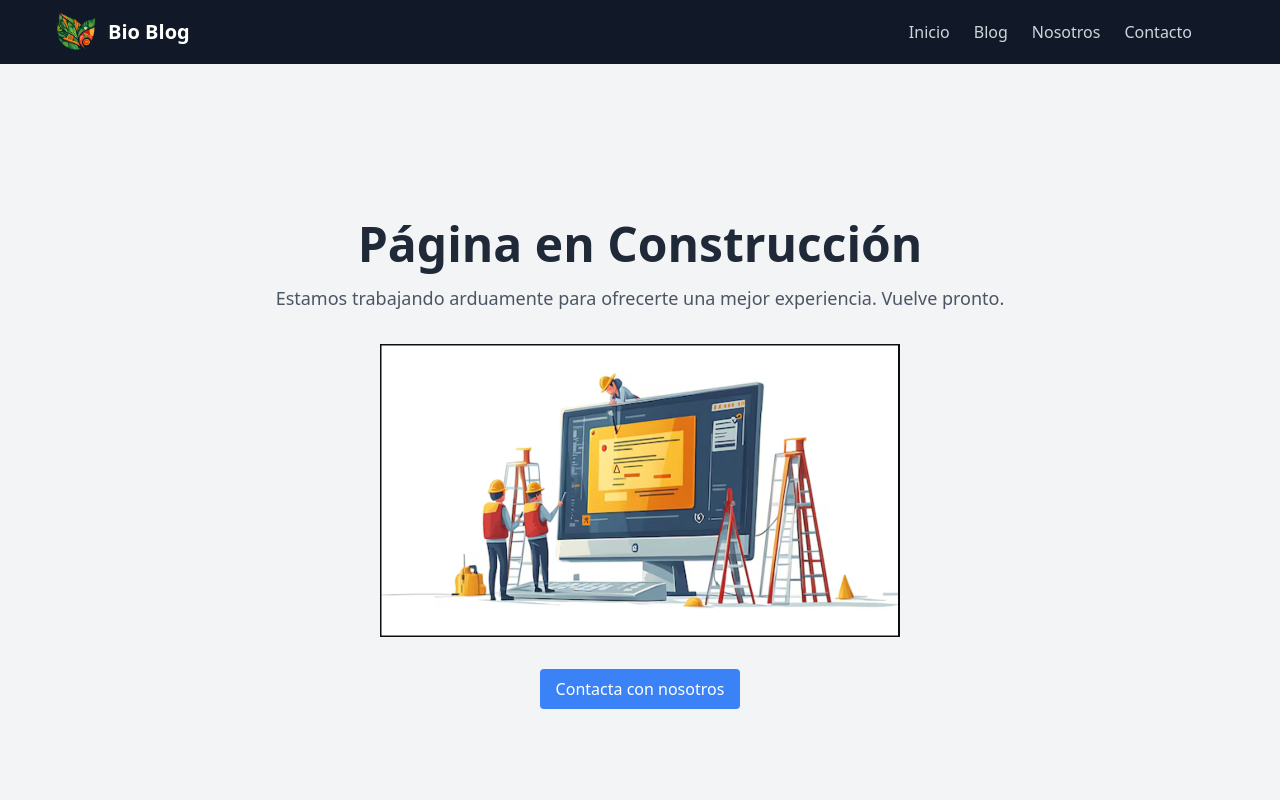
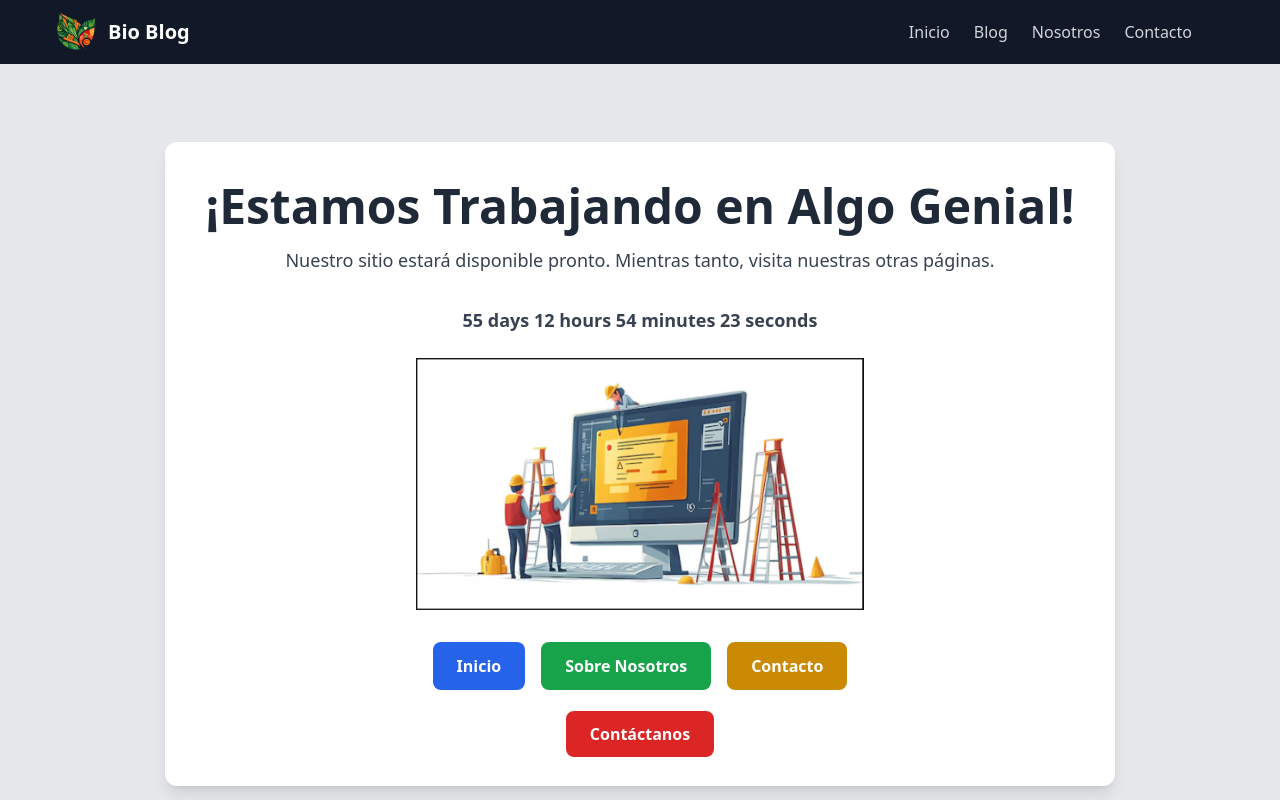
Before and after one commit to juanvprada/SavingTimeOficial, a React (Vite) app in the folder client-frontend/: page /construccion in a window 1280 px wide. Shown: the top 800 px of the page. Built offline with nearby package versions, Linux system fonts and the light colour scheme.

Commit message:
Feat: add cookie consent and under construction

```diff
--- /dev/null
+++ b/client-frontend/src/components/CookieConsent.jsx
@@ -0,0 +1,68 @@
+import React, { useState } from "react";
+import { FaCookieBite } from "react-icons/fa";
+import { AiOutlineClose } from "react-icons/ai";
+
+const CookieConsent = () => {
+  const [showConsent, setShowConsent] = useState(true);
+  const [showPreferences, setShowPreferences] = useState(false);
+
+  const handleAcceptAll = () => {
+    // Implementar la lógica para aceptar todas las cookies
+    setShowConsent(false);
+  };
+
+  const handleDeclineAll = () => {
+    // Implementar la lógica para rechazar todas las cookies
+    setShowConsent(false);
+  };
+
+  const handleSavePreferences = () => {
+    // Implementar la lógica para guardar las preferencias de cookies
+    setShowConsent(false);
+    setShowPreferences(false);
+  };
+
+  if (!showConsent) return null;
+
+  return (
+    <div className="fixed bottom-0 inset-x-0 bg-gray-900 text-white p-6 flex flex-col md:flex-row justify-between items-center shadow-lg z-50">
+      {!showPreferences ? (
+        <>
+          <div className="flex items-center space-x-4">
+            <FaCookieBite className="text-yellow-400 text-4xl" />
+            <p>Este sitio utiliza cookies para mejorar su experiencia. Al continuar navegando, aceptas nuestro uso de cookies.</p>
+          </div>
+          <div className="flex space-x-2 mt-4 md:mt-0">
+  <button onClick={handleAcceptAll} className="bg-green-500 px-3 py-1 rounded-lg hover:bg-green-600 transition duration-300 text-sm">Aceptar Todo</button>
+  <button onClick={() => setShowPreferences(true)} className="bg-yellow-500 px-3 py-1 rounded-lg hover:bg-yellow-600 transition duration-300 text-sm">Preferencias</button>
+  <button onClick={handleDeclineAll} className="bg-red-500 px-3 py-1 rounded-lg hover:bg-red-600 transition duration-300 text-sm">Rechazar Todo</button>
+</div>
+
+        </>
+      ) : (
+        <div className="w-full">
+          <div className="flex justify-end">
+            <AiOutlineClose className="text-2xl cursor-pointer" onClick={() => setShowPreferences(false)} />
+          </div>
+          <h2 className="text-xl font-bold mb-4">Preferencias de Cookies</h2>
+          <p className="mb-4">Seleccione sus preferencias para las cookies:</p>
+          <div className="mb-4">
+            <input type="checkbox" id="necessary" defaultChecked disabled />
+            <label htmlFor="necessary" className="ml-2">Cookies Necesarias</label>
+          </div>
+          <div className="mb-4">
+            <input type="checkbox" id="analytics" />
+            <label htmlFor="analytics" className="ml-2">Cookies de Analítica</label>
+          </div>
+          <div className="mb-4">
+            <input type="checkbox" id="marketing" />
+            <label htmlFor="marketing" className="ml-2">Cookies de Marketing</label>
+          </div>
+          <button onClick={handleSavePreferences} className="bg-blue-500 px-4 py-2 rounded-lg hover:bg-blue-600 transition duration-300">Guardar Preferencias</button>
+        </div>
+      )}
+    </div>
+  );
+};
+
+export default CookieConsent;
--- a/client-frontend/src/pages/Home.jsx
+++ b/client-frontend/src/pages/Home.jsx
@@ -6,6 +6,7 @@ import Carousel from "../components/Carousel";
 // import market from "../assets/news/market.jpg";
 import AuthForm from '../components/AuthForm';
 import useStore from '../store/store';
+import CookieConsent from '../components/CookieConsent';
 
 
 const Home = () => {
@@ -32,7 +33,6 @@ const Home = () => {
           </div>
       </div>
 
-      {/* Sección adicional */}
       {/* Sección adicional */}
       <section className="container mx-auto py-12 px-4">
         <div className="w-full mb-8">
@@ -122,6 +122,7 @@ const Home = () => {
           </div>
         </div>
       </section>
+      <CookieConsent />
     </div>
   );
 };
--- a/client-frontend/src/pages/UnderConstruction.jsx
+++ b/client-frontend/src/pages/UnderConstruction.jsx
@@ -1,16 +1,62 @@
-import React from 'react';
+import React, { useState, useEffect } from 'react';
 import { construccionImg } from '../utils';
 import { Link } from 'react-router-dom';
 
 const UnderConstruction = () => {
+  const [timeLeft, setTimeLeft] = useState(calculateTimeLeft());
+
+  useEffect(() => {
+    const timer = setInterval(() => {
+      setTimeLeft(calculateTimeLeft());
+    }, 1000);
+    return () => clearInterval(timer);
+  }, []);
+
+  function calculateTimeLeft() {
+    const difference = +new Date('2025-01-01') - +new Date();
+    let timeLeft = {};
+
+    if (difference > 0) {
+      timeLeft = {
+        days: Math.floor(difference / (1000 * 60 * 60 * 24)),
+        hours: Math.floor((difference / (1000 * 60 * 60)) % 24),
+        minutes: Math.floor((difference / 1000 / 60) % 60),
+        seconds: Math.floor((difference / 1000) % 60),
+      };
+    }
+    return timeLeft;
+  }
+
+  const timerComponents = [];
+
+  Object.keys(timeLeft).forEach((interval) => {
+    if (!timeLeft[interval]) {
+      return;
+    }
+    timerComponents.push(
+      <span key={interval} className="text-lg font-semibold text-gray-700">
+        {timeLeft[interval]} {interval}{" "}
+      </span>
+    );
+  });
+
   return (
-    <div className="flex items-center justify-center h-screen bg-gray-100">
-      <div className="text-center">
-        <h1 className="text-5xl font-bold text-gray-800 mb-4">Página en Construcción</h1>
-        <p className="text-lg text-gray-600 mb-8">Estamos trabajando arduamente para ofrecerte una mejor experiencia. Vuelve pronto.</p>
-        <img src={construccionImg} alt="En construcción" className="mx-auto mb-8 w-1/2" />
+    <div className="flex items-center justify-center h-screen bg-gray-200">
+      <div className="text-center p-10 bg-white rounded-xl shadow-lg transform transition-all hover:scale-105">
+        <h1 className="text-5xl font-extrabold text-gray-800 mb-4">¡Estamos Trabajando en Algo Genial!</h1>
+        <p className="text-lg text-gray-700 mb-8">Nuestro sitio estará disponible pronto. Mientras tanto, visita nuestras otras páginas.</p>
+        {timerComponents.length ? timerComponents : <span>¡Ya casi estamos listos!</span>}
+        <img src={construccionImg} alt="En construcción" className="mx-auto mb-8 w-full max-w-md mt-6" />
+        <div className="flex flex-wrap justify-center gap-4 mb-8">
+          <Link to="/home" className="px-6 py-3 bg-blue-600 text-white font-bold rounded-lg hover:bg-blue-700 transition duration-300">Inicio</Link>
+          <Link to="/about" className="px-6 py-3 bg-green-600 text-white font-bold rounded-lg hover:bg-green-700 transition duration-300">Sobre Nosotros</Link>
+          <Link to="/contact" className="px-6 py-3 bg-yellow-600 text-white font-bold rounded-lg hover:bg-yellow-700 transition duration-300">Contacto</Link>
+        </div>
+        <div className="text-2xl font-semibold text-gray-800 mb-4">
+
+        </div>
         <div>
-          <button className="px-4 py-2 bg-blue-500 text-white rounded hover:bg-blue-700"><Link to="/contacto" rel="noopener noreferrer">Contacta con nosotros</Link></button>
+          <Link to="/contacto" className="px-6 py-3 bg-red-600 text-white font-bold rounded-lg hover:bg-red-700 transition duration-300 no-underline">Contáctanos</Link>
         </div>
       </div>
     </div>
```
